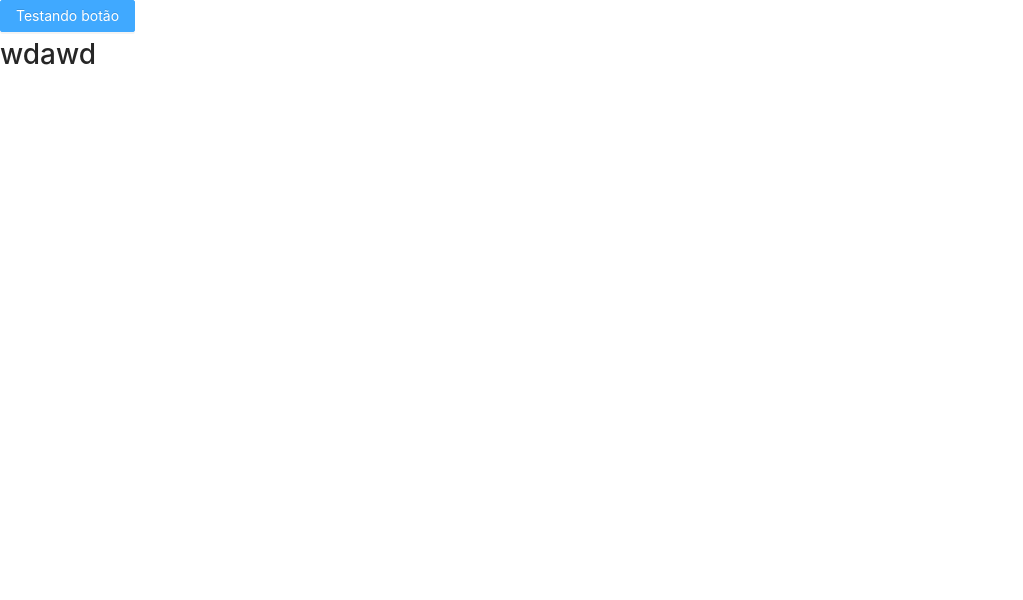
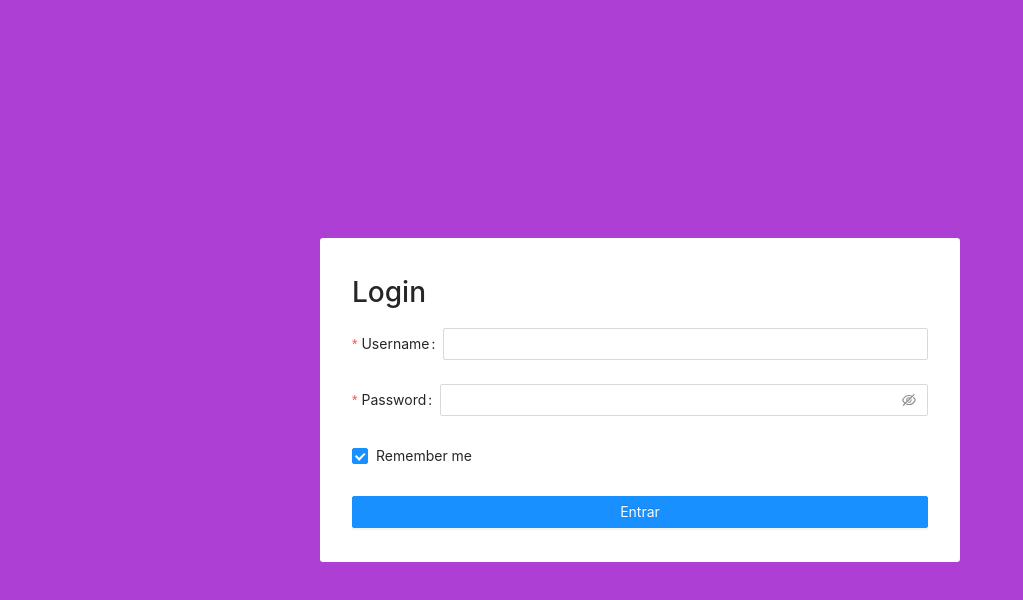
Before and after one commit to bielborgesc/front-react-event-scheduling, a React (Create React App) app: page / in a window 1280 px wide. Shown: the top 600 px of the page, without its empty margins (0-1023 px from the left). Built offline with nearby package versions, Linux system fonts and the light colour scheme.

Commit message:
Add pastas

```diff
--- a/src/App.tsx
+++ b/src/App.tsx
@@ -1,13 +1,22 @@
 import React, { FC } from 'react';
 import './App.css';
-import ButtonAtom from './components/atoms/Button';
+import { LoginTemplate } from './components/templates/login';
+// import { RegisterForm } from './components/molecules/registerForm';
+// import ButtonAtom from './components/atoms/Button';
 
 const App: FC = () => (
     <div className="App">
-      <ButtonAtom
-        title="Testando botão"
-      ></ButtonAtom>
-      <h1>wdawd</h1>
+      <div className='login-content'
+        style={{
+          background: '#ad3fd5',
+          height: '100vh',
+          display: 'grid',
+          alignContent: 'center'
+        }}
+      >
+        <LoginTemplate></LoginTemplate>
+        {/* <RegisterForm></RegisterForm> */}
+      </div>
     </div>
 )
 
--- a/src/components/atoms/Button/index.tsx
+++ b/src/components/atoms/Button/index.tsx
@@ -2,12 +2,21 @@ import { Button } from "antd";
 import React from "react";
 
 interface Button {
-  title: string
+  title: string,
+  width?: string,
+  height?: string,
+  fontSize?: string
 }
 
-const ButtonAtom = ({ title }: Button) => {
+const ButtonAtom = ({ title, width, height, fontSize }: Button) => {
   return (
-    <Button type='primary'>
+    <Button type='primary'
+      style={{
+        width: width,
+        height: height,
+        fontSize: fontSize
+      }}
+    >
       {title}
     </Button>
   )
--- /dev/null
+++ b/src/components/molecules/loginForm/index.tsx
@@ -0,0 +1,55 @@
+import React from 'react';
+import { Button, Checkbox, Form, Input, Row, Col } from 'antd';
+
+export const LoginForm = () => {
+
+  const onFinish = (values: any) => {
+    console.log('Success:', values);
+  };
+
+  const onFinishFailed = (errorInfo: any) => {
+    console.log('Failed:', errorInfo);
+  };
+
+  return (
+    <Row className='teste'>
+      <Col offset={6} span={12}>
+        <Form
+          name="basic"
+          initialValues={{ remember: true }}
+          onFinish={onFinish}
+          onFinishFailed={onFinishFailed}
+          autoComplete="off"
+          style={{background: '#FFF', borderRadius: '0.2rem', padding: '2rem 2rem 0.6rem 2rem'}}
+          >
+          <h1>Login</h1>
+          <Form.Item
+            label="Username"
+            name="username"
+            rules={[{ required: true, message: 'Please input your username!' }]}
+            >
+            <Input />
+          </Form.Item>
+
+          <Form.Item
+            label="Password"
+            name="password"
+            rules={[{ required: true, message: 'Please input your password!' }]}
+            >
+            <Input.Password />
+          </Form.Item>
+
+          <Form.Item name="remember" valuePropName="checked">
+            <Checkbox>Remember me</Checkbox>
+          </Form.Item>
+
+          <Form.Item>
+            <Button type="primary" htmlType="submit" style={{width: '100%'}}>
+              Entrar
+            </Button>
+          </Form.Item>
+        </Form>
+      </Col>
+    </Row>
+  )
+}
--- /dev/null
+++ b/src/components/molecules/registerForm/index.tsx
@@ -0,0 +1,55 @@
+import React from 'react';
+import { Button, Checkbox, Form, Input, Row, Col } from 'antd';
+
+export const RegisterForm = () => {
+
+  const onFinish = (values: any) => {
+    console.log('Success:', values);
+  };
+
+  const onFinishFailed = (errorInfo: any) => {
+    console.log('Failed:', errorInfo);
+  };
+
+  return (
+    <Row className=''>
+      <Col offset={6} span={12}>
+        <Form
+          name="basic"
+          initialValues={{ remember: true }}
+          onFinish={onFinish}
+          onFinishFailed={onFinishFailed}
+          autoComplete="off"
+          style={{background: '#FFF', borderRadius: '0.2rem', padding: '2rem 2rem 0.6rem 2rem'}}
+          >
+          <h1>Registrar-se</h1>
+          <Form.Item
+            label="Username"
+            name="username"
+            rules={[{ required: true, message: 'Please input your username!' }]}
+            >
+            <Input />
+          </Form.Item>
+
+          <Form.Item
+            label="Password"
+            name="password"
+            rules={[{ required: true, message: 'Please input your password!' }]}
+            >
+            <Input.Password />
+          </Form.Item>
+
+          <Form.Item name="remember" valuePropName="checked">
+            <Checkbox>Remember me</Checkbox>
+          </Form.Item>
+
+          <Form.Item>
+            <Button type="primary" htmlType="submit" style={{width: '100%'}}>
+              Entrar
+            </Button>
+          </Form.Item>
+        </Form>
+      </Col>
+    </Row>
+  )
+}
--- /dev/null
+++ b/src/components/templates/login/index.tsx
@@ -0,0 +1,11 @@
+import React from 'react';
+import { LoginForm } from '../../molecules/loginForm';
+
+export const LoginTemplate = () => {
+
+  return(
+    <>
+      <LoginForm></LoginForm>
+    </>
+  )
+}
```
Also changed, not shown: src/components/organisms/credentials/index.tsx (added), src/components/templates/register/index.tsx (added).
